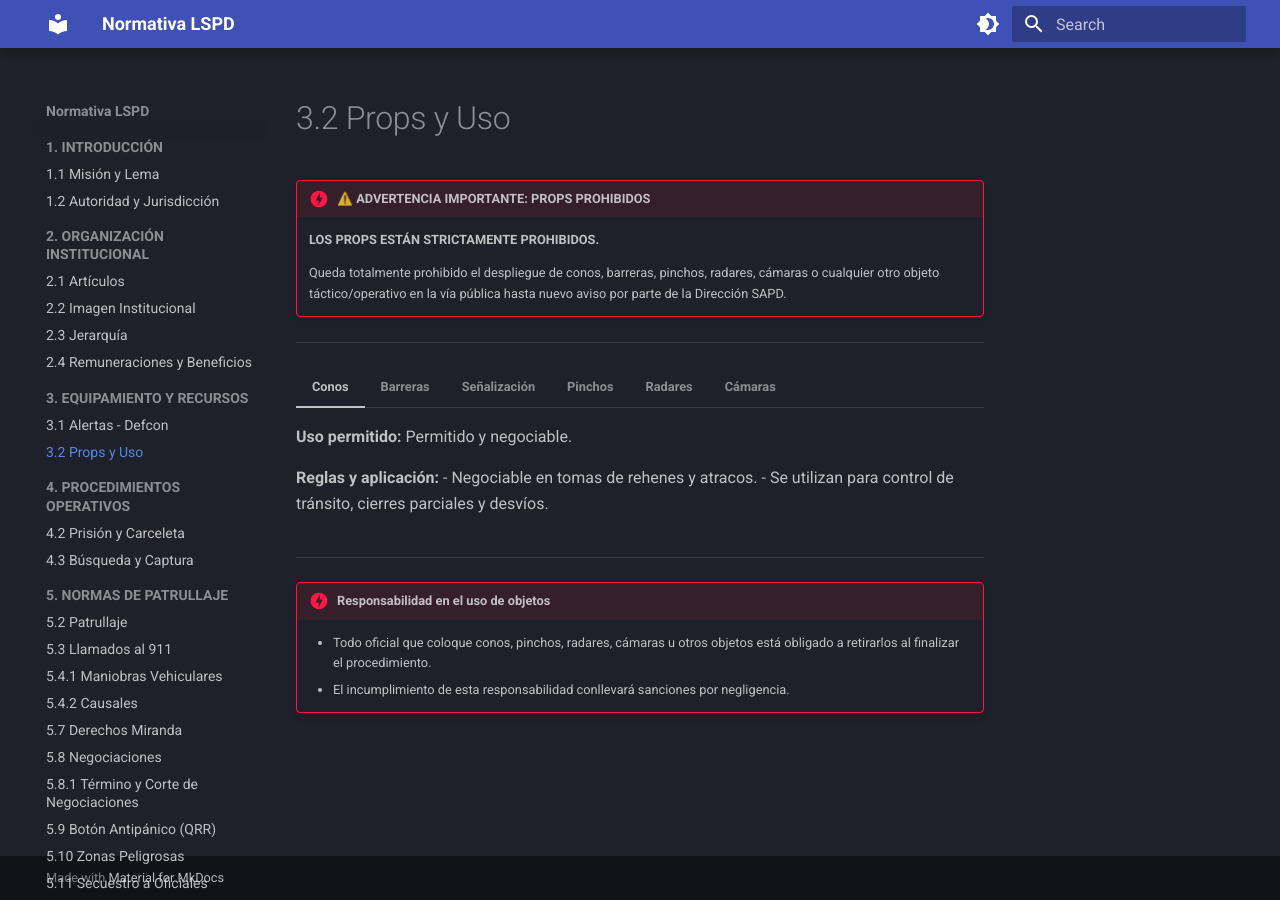
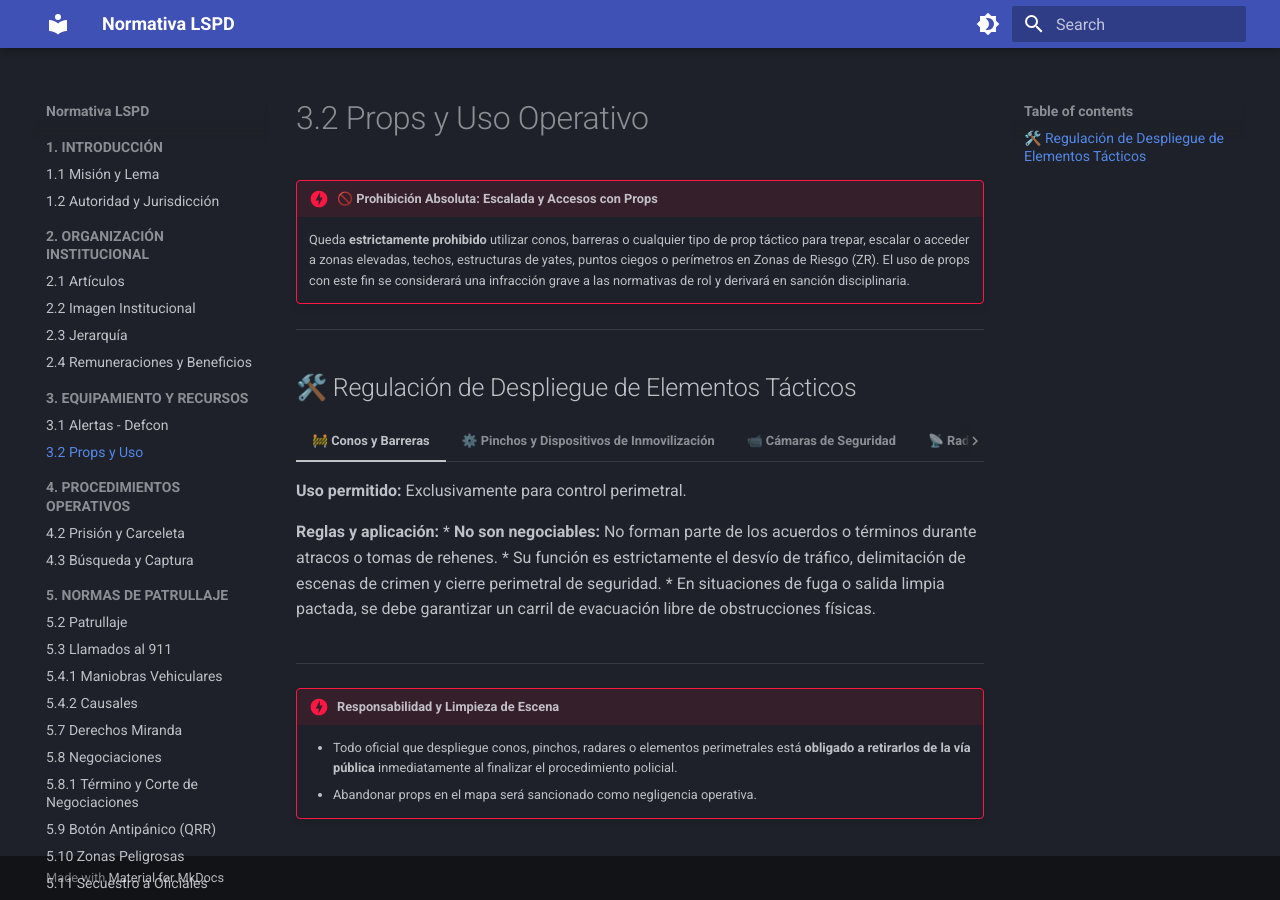
Before and after one commit to normativa-lspd-infinity-rp/Normativa-LSPD, an MkDocs documentation site: the page built from docs/equipamiento/props.md, in a window 1280 px wide. Built offline with MkDocs 1.6.1 and Material for MkDocs 9.7.7, drawn with Linux system fonts in a browser that asks for light colours.

Commit message:
Update props.md

```diff
--- a/docs/equipamiento/props.md
+++ b/docs/equipamiento/props.md
@@ -1,68 +1,46 @@
-# 3.2 Props y Uso
+# 3.2 Props y Uso Operativo
 
-!!! danger "⚠️ ADVERTENCIA IMPORTANTE: PROPS PROHIBIDOS"
-    **LOS PROPS ESTÁN STRICTAMENTE PROHIBIDOS.**
-
-    Queda totalmente prohibido el despliegue de conos, barreras, pinchos, radares, cámaras o cualquier otro objeto táctico/operativo en la vía pública hasta nuevo aviso por parte de la Dirección SAPD.
+!!! danger "🚫 Prohibición Absoluta: Escalada y Accesos con Props"
+    Queda **estrictamente prohibido** utilizar conos, barreras o cualquier tipo de prop táctico para trepar, escalar o acceder a zonas elevadas, techos, estructuras de yates, puntos ciegos o perímetros en Zonas de Riesgo (ZR). El uso de props con este fin se considerará una infracción grave a las normativas de rol y derivará en sanción disciplinaria.
 
 ---
 
-=== "Conos"
+## 🛠️ Regulación de Despliegue de Elementos Tácticos
 
-    **Uso permitido:** Permitido y negociable.
+=== "🚧 Conos y Barreras"
+    **Uso permitido:** Exclusivamente para control perimetral.
 
     **Reglas y aplicación:**
-    - Negociable en tomas de rehenes y atracos.
-    - Se utilizan para control de tránsito, cierres parciales y desvíos.
+    * **No son negociables:** No forman parte de los acuerdos o términos durante atracos o tomas de rehenes.
+    * Su función es estrictamente el desvío de tráfico, delimitación de escenas de crimen y cierre perimetral de seguridad.
+    * En situaciones de fuga o salida limpia pactada, se debe garantizar un carril de evacuación libre de obstrucciones físicas.
 
-=== "Barreras"
-
-    **Uso permitido:** Permitido y negociable.
+=== "⚙️ Pinchos y Dispositivos de Inmovilización"
+    **Uso permitido:** Regulado por protocolo de persecución.
 
     **Reglas y aplicación:**
-    - Negociable en tomas de rehenes y atracos.
-    - Se emplean en cierres completos, protección de personal y control de zonas.
-    - Siempre debe dejarse una ruta segura si se pacta "salida limpia".
+    * **No son negociables:** Su despliegue responde únicamente a decisiones tácticas operativas en persecuciones activas.
+    * **Límite operativo:** Máximo 4 pinchos por procedimiento.
+    * Queda prohibido colocarlos directamente pegados detrás o debajo de vehículos detenidos. Su instalación debe ser estratégica en rutas probables de escape o intersecciones para canalizar la huida.
 
-=== "Señalización"
-
-    **Uso permitido:** Permitido.
+=== "📹 Cámaras de Seguridad"
+    **Uso permitido:** Restringido a infraestructuras con circuito cerrado disponible.
 
     **Reglas y aplicación:**
-    - Uso libre para marcar zonas.
-    - Pueden emplearse en cualquier operativo policial.
-    - No influyen directamente en negociaciones.
+    * Las cámaras solo podrán ser monitoreadas o empleadas si la ubicación dispone físicamente de este sistema.
+    * **Puntos autorizados:** Joyería, Banco Central, tiendas Badulaque 24/7 y establecimientos Ammu-Nation (si disponen del sistema activo).
+    * No se permite el despliegue ni la instalación de cámaras improvisadas en ubicaciones ajenas a las mencionadas sin autorización expresa de la Dirección del LSPD.
 
-=== "Pinchos"
-
-    **Uso permitido:** Permitido con restricción.
+=== "📡 Radares y Señalización"
+    **Uso permitido:** Operativos de control vial y prevención.
 
     **Reglas y aplicación:**
-    - Negociable durante tomas de rehenes o atracos.
-    - **Sin negociación:** Máximo 4 pinchos; no pueden colocarse cerca ni detrás del vehículo en persecución, solo podrán utilizarse para evitar que los criminales tomen ciertas rutas.
-    - Uso estratégico en intersecciones o rutas probables.
-
-=== "Radares"
-
-    **Uso permitido:** Permitido fuera de negociaciones.
-
-    **Reglas y aplicación:**
-    - No negociables.
-    - Se utilizan para control de velocidad, búsqueda y vigilancia de vehículos.
-    - Autorizados en retenes, accesos y salidas de zonas críticas.
-    - Prohibido instalarlos en el punto exacto de negociación.
-
-=== "Cámaras"
-
-    **Uso permitido:** Permitido con autorización exclusiva de Jefatura LSPD.
-
-    **Reglas y aplicación:**
-    - Se emplean en redadas, allanamientos, operativos, monitoreos e investigaciones.
-    - Su colocación debe ser roleada de manera encubierta por equipos especiales (SWAT/GND).
-    - Pueden ser utilizadas para la elaboración de carpetas de investigación.
+    * **No son negociables.**
+    * Se emplean en controles de velocidad, retenes preventivos, accesos a la ciudad y monitoreo de tráfico.
+    * Prohibida su colocación dentro del perímetro inmediato de una negociación en curso.
 
 ---
 
-!!! danger "Responsabilidad en el uso de objetos"
-    * Todo oficial que coloque conos, pinchos, radares, cámaras u otros objetos está obligado a retirarlos al finalizar el procedimiento.
-    * El incumplimiento de esta responsabilidad conllevará sanciones por negligencia.
+!!! danger "Responsabilidad y Limpieza de Escena"
+    * Todo oficial que despliegue conos, pinchos, radares o elementos perimetrales está **obligado a retirarlos de la vía pública** inmediatamente al finalizar el procedimiento policial.
+    * Abandonar props en el mapa será sancionado como negligencia operativa.
```
